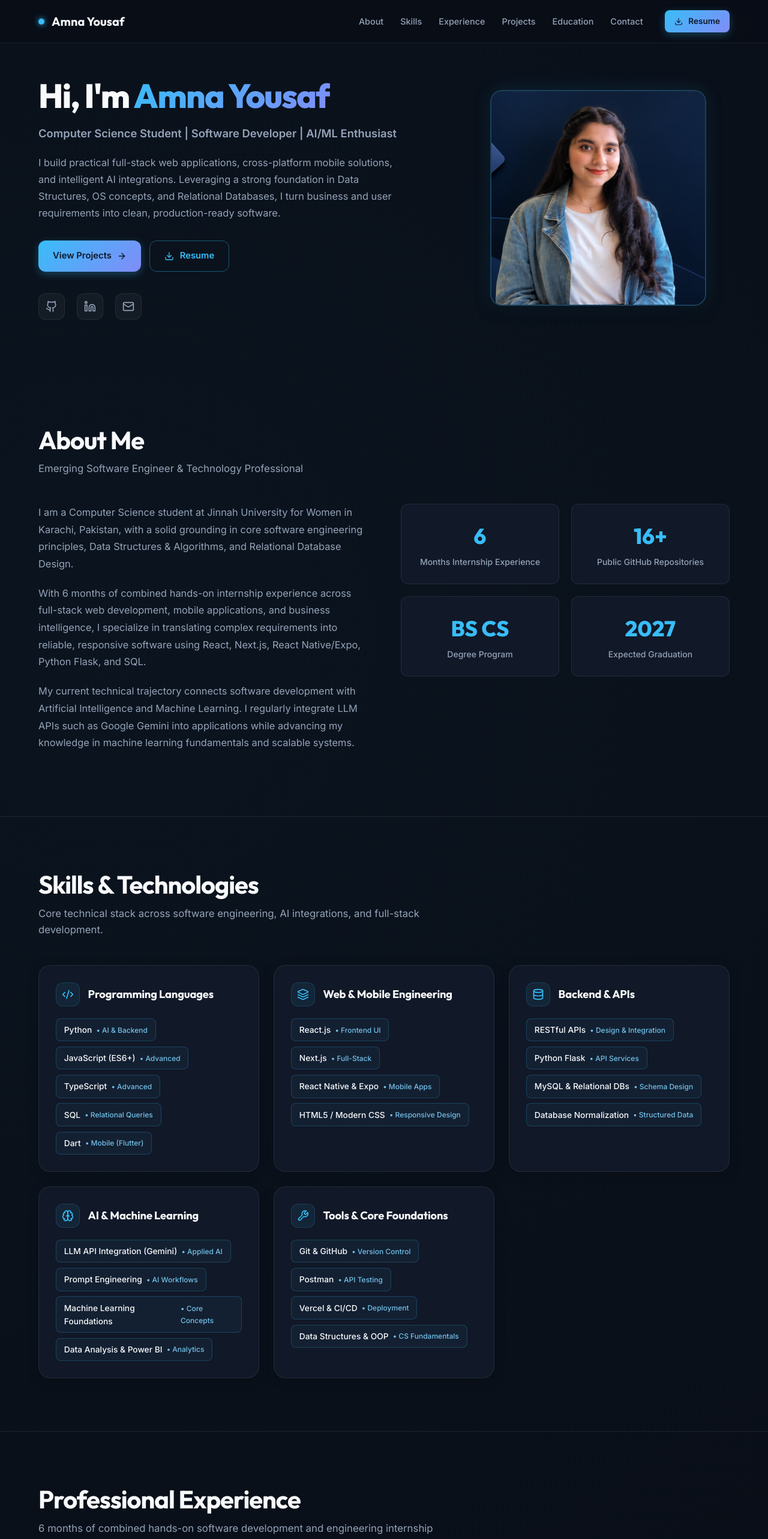
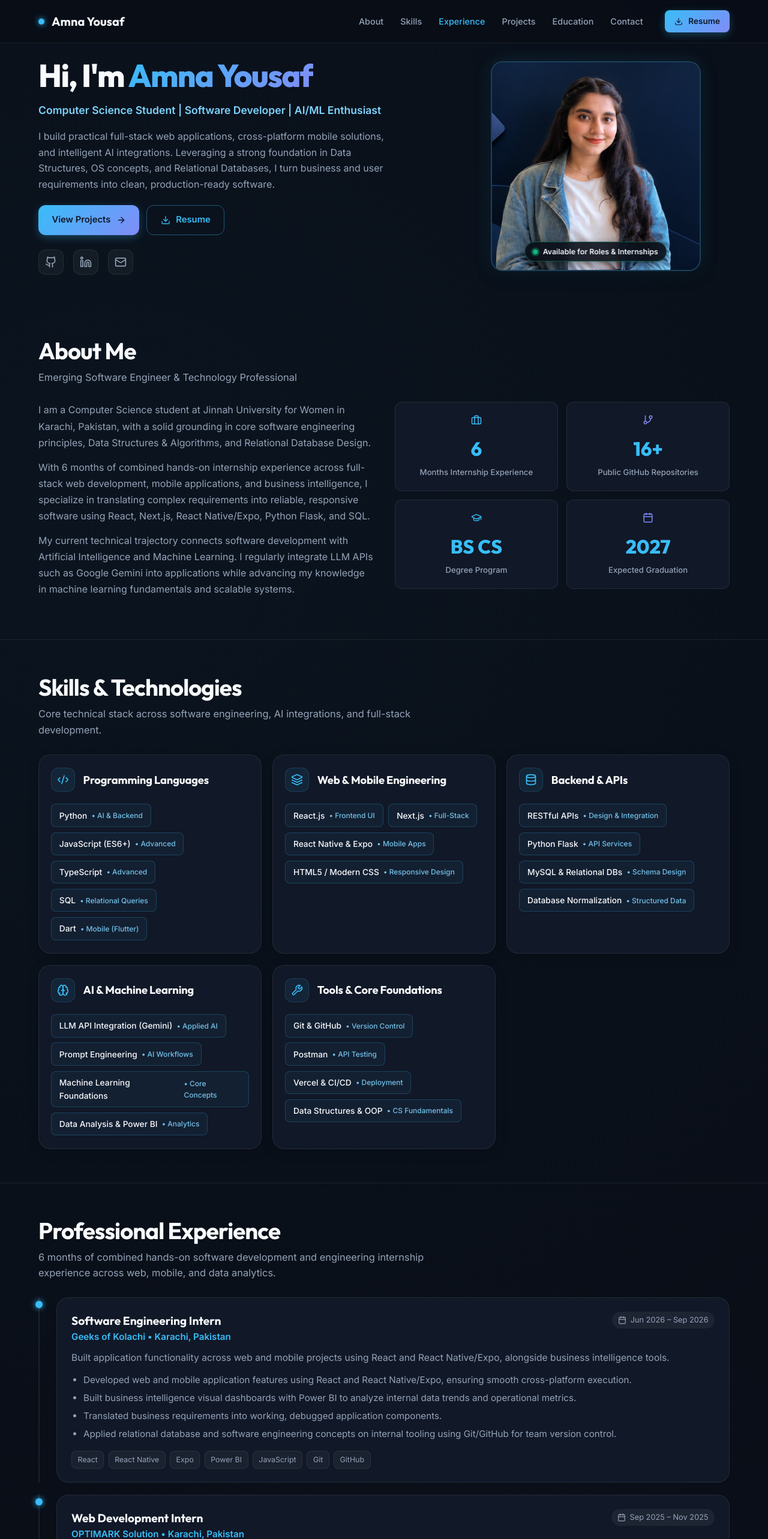
Before and after one commit to Amnayousaf25/Profile, a React (Vite) app: page / in a window 1280 px wide. Shown: the top 2566 px of the page at 60% size. Built offline with nearby package versions, Linux system fonts and the light colour scheme.

Commit message:
Optimize whitespace: tighten section padding, add reading progress bar, live role availability badge, and 1-click email copy

```diff
--- a/src/components/About.jsx
+++ b/src/components/About.jsx
@@ -1,6 +1,13 @@
 import React from 'react';
-import { User, Award, BookOpen, Code2 } from 'lucide-react';
+import { Briefcase, GitBranch, GraduationCap, Calendar } from 'lucide-react';
 import { aboutContent } from '../data/portfolioData';
+
+const statIcons = [
+  <Briefcase size={18} key="exp" style={{ color: 'var(--primary-accent)', marginBottom: '0.35rem' }} />,
+  <GitBranch size={18} key="repo" style={{ color: 'var(--secondary-accent)', marginBottom: '0.35rem' }} />,
+  <GraduationCap size={18} key="degree" style={{ color: 'var(--primary-accent)', marginBottom: '0.35rem' }} />,
+  <Calendar size={18} key="grad" style={{ color: 'var(--secondary-accent)', marginBottom: '0.35rem' }} />
+];
 
 const About = () => {
   return (
@@ -21,6 +28,7 @@ const About = () => {
           <div className="about-stats-grid">
             {aboutContent.stats.map((stat, idx) => (
               <div className="stat-card" key={idx}>
+                {statIcons[idx]}
                 <div className="stat-value">{stat.value}</div>
                 <div className="stat-label">{stat.label}</div>
               </div>
--- a/src/components/Hero.jsx
+++ b/src/components/Hero.jsx
@@ -102,6 +102,10 @@ const Hero = () => {
                   <span>Amna Yousaf</span>
                 </div>
               )}
+              <div className="hero-status-tag">
+                <span className="pulsing-dot"></span>
+                <span>Available for Roles & Internships</span>
+              </div>
             </div>
           </div>
         </div>
--- a/src/components/Navbar.jsx
+++ b/src/components/Navbar.jsx
@@ -1,9 +1,11 @@
-import React, { useState } from 'react';
+import React, { useState, useEffect } from 'react';
 import { Download, Menu, X } from 'lucide-react';
 import { personalInfo } from '../data/portfolioData';
 
 const Navbar = () => {
   const [mobileMenuOpen, setMobileMenuOpen] = useState(false);
+  const [activeSection, setActiveSection] = useState('hero');
+  const [scrollProgress, setScrollProgress] = useState(0);
 
   const navItems = [
     { label: 'About', href: '#about', id: 'about' },
@@ -13,6 +15,35 @@ const Navbar = () => {
     { label: 'Education', href: '#education', id: 'education' },
     { label: 'Contact', href: '#contact', id: 'contact' },
   ];
+
+  useEffect(() => {
+    const handleScroll = () => {
+      // Calculate scroll progress percentage
+      const totalScroll = document.documentElement.scrollHeight - window.innerHeight;
+      const currentScroll = window.scrollY;
+      if (totalScroll > 0) {
+        setScrollProgress((currentScroll / totalScroll) * 100);
+      }
+
+      // Check current section in viewport
+      const sections = ['contact', 'education', 'projects', 'experience', 'skills', 'about'];
+      for (const sectionId of sections) {
+        const el = document.getElementById(sectionId);
+        if (el) {
+          const rect = el.getBoundingClientRect();
+          if (rect.top <= window.innerHeight * 0.35) {
+            setActiveSection(sectionId);
+            return;
+          }
+        }
+      }
+      setActiveSection('hero');
+    };
+
+    window.addEventListener('scroll', handleScroll, { passive: true });
+    handleScroll();
+    return () => window.removeEventListener('scroll', handleScroll);
+  }, []);
 
   const handleNavClick = (id) => (e) => {
     e.preventDefault();
@@ -26,6 +57,11 @@ const Navbar = () => {
 
   return (
     <nav className="navbar">
+      <div
+        className="scroll-progress-bar"
+        style={{ width: `${scrollProgress}%` }}
+        aria-hidden="true"
+      />
       <div className="container nav-container">
         <a href="#" className="brand-logo" onClick={handleNavClick('hero')}>
           <span className="brand-badge"></span>
@@ -37,7 +73,7 @@ const Navbar = () => {
             <a
               key={item.label}
               href={item.href}
-              className="nav-link"
+              className={`nav-link ${activeSection === item.id ? 'active' : ''}`}
               onClick={handleNavClick(item.id)}
             >
               {item.label}
--- a/src/index.css
+++ b/src/index.css
@@ -90,18 +90,18 @@ ul {
 }
 
 .section {
-  padding: 5.5rem 0;
+  padding: 3.5rem 0;
   border-bottom: 1px solid var(--border-color);
   position: relative;
 }
 
 .section-header {
-  margin-bottom: 2.75rem;
+  margin-bottom: 1.75rem;
 }
 
 .section-title {
   font-family: var(--font-heading);
-  font-size: clamp(2rem, 3.4vw, 2.6rem);
+  font-size: clamp(1.85rem, 3.2vw, 2.4rem);
   font-weight: 700;
   color: var(--text-main);
   letter-spacing: -0.025em;
@@ -110,9 +110,9 @@ ul {
 
 .section-subtitle {
   color: var(--text-muted);
-  font-size: 1.05rem;
-  line-height: 1.65;
-  margin-top: 0.6rem;
+  font-size: 1.025rem;
+  line-height: 1.6;
+  margin-top: 0.5rem;
   max-width: 680px;
 }
 
@@ -122,7 +122,7 @@ ul {
   align-items: center;
   justify-content: center;
   gap: 0.6rem;
-  padding: 0.8rem 1.5rem;
+  padding: 0.75rem 1.4rem;
   border-radius: var(--radius-md);
   font-weight: 600;
   font-size: 0.925rem;
@@ -184,6 +184,17 @@ ul {
   transition: background var(--transition-fast);
 }
 
+.scroll-progress-bar {
+  position: absolute;
+  bottom: 0;
+  left: 0;
+  height: 2.5px;
+  background: var(--primary-gradient);
+  box-shadow: 0 0 10px rgba(56, 189, 248, 0.7);
+  transition: width 0.1s ease-out;
+  z-index: 1001;
+}
+
 .nav-container {
   display: flex;
   align-items: center;
@@ -234,8 +245,8 @@ ul {
 
 /* Hero Section */
 .hero-section {
-  padding-top: calc(var(--header-height) + 3.5rem);
-  padding-bottom: 5.5rem;
+  padding-top: calc(var(--header-height) + 1.5rem);
+  padding-bottom: 3rem;
   position: relative;
   overflow: hidden;
 }
@@ -243,18 +254,18 @@ ul {
 .hero-grid {
   display: grid;
   grid-template-columns: 1.2fr 0.8fr;
-  gap: 3.5rem;
+  gap: 2.25rem;
   align-items: center;
 }
 
 .hero-title {
   font-family: var(--font-heading);
-  font-size: clamp(2.25rem, 4.5vw, 3.5rem);
+  font-size: clamp(2.2rem, 4.2vw, 3.3rem);
   font-weight: 800;
   line-height: 1.15;
   color: var(--text-main);
   letter-spacing: -0.03em;
-  margin-bottom: 1rem;
+  margin-bottom: 0.85rem;
 }
 
 .text-gradient {
@@ -264,39 +275,39 @@ ul {
 }
 
 .hero-subtitle {
-  font-size: 1.15rem;
+  font-size: 1.1rem;
   font-weight: 600;
-  color: var(--text-muted);
-  margin-bottom: 1.25rem;
+  color: var(--badge-text);
+  margin-bottom: 1rem;
 }
 
 .hero-description {
   color: var(--text-muted);
-  font-size: 1.025rem;
-  line-height: 1.7;
-  margin-bottom: 2rem;
+  font-size: 1rem;
+  line-height: 1.65;
+  margin-bottom: 1.4rem;
   max-width: 600px;
 }
 
 .hero-ctas {
   display: flex;
   flex-wrap: wrap;
-  gap: 0.85rem;
-  margin-bottom: 2.25rem;
+  gap: 0.75rem;
+  margin-bottom: 1.5rem;
 }
 
 .social-links {
   display: flex;
   align-items: center;
-  gap: 1.25rem;
+  gap: 1rem;
 }
 
 .social-icon-btn {
   display: inline-flex;
   align-items: center;
   justify-content: center;
-  width: 44px;
-  height: 44px;
+  width: 42px;
+  height: 42px;
   border-radius: var(--radius-md);
   background: rgba(255, 255, 255, 0.04);
   border: 1px solid var(--border-color);
@@ -317,6 +328,7 @@ ul {
   color: var(--primary-accent);
   border-color: var(--border-active);
   transform: translateY(-3px);
+  box-shadow: 0 6px 16px rgba(56, 189, 248, 0.2);
 }
 
 /* Photo Frame - Clean Professional Portrait */
@@ -329,7 +341,7 @@ ul {
 .hero-photo-container {
   position: relative;
   width: 100%;
-  max-width: 360px;
+  max-width: 350px;
   border-radius: var(--radius-lg);
   overflow: hidden;
   border: 2px solid rgba(56, 189, 248, 0.25);
@@ -348,7 +360,7 @@ ul {
 }
 
 .hero-photo-container:hover .hero-photo {
-  transform: scale(1.02);
+  transform: scale(1.025);
 }
 
 .hero-photo-fallback {
@@ -370,66 +382,107 @@ ul {
   margin-top: 0.5rem;
 }
 
+/* Interactive Status Tag */
+.hero-status-tag {
+  position: absolute;
+  bottom: 0.85rem;
+  left: 50%;
+  transform: translateX(-50%);
+  display: inline-flex;
+  align-items: center;
+  gap: 0.5rem;
+  padding: 0.35rem 0.85rem;
+  background: rgba(9, 13, 22, 0.88);
+  backdrop-filter: blur(10px);
+  -webkit-backdrop-filter: blur(10px);
+  border: 1px solid rgba(16, 185, 129, 0.4);
+  border-radius: var(--radius-full);
+  color: #F1F5F9;
+  font-size: 0.775rem;
+  font-weight: 600;
+  white-space: nowrap;
+  box-shadow: 0 4px 16px rgba(0, 0, 0, 0.5);
+  pointer-events: none;
+}
+
+.pulsing-dot {
+  width: 8px;
+  height: 8px;
+  background: var(--success-accent);
+  border-radius: 50%;
+  box-shadow: 0 0 8px var(--success-accent);
+  animation: pulseDot 2s infinite ease-in-out;
+}
+
+@keyframes pulseDot {
+  0% { transform: scale(0.95); box-shadow: 0 0 0 0 rgba(16, 185, 129, 0.7); }
+  70% { transform: scale(1.15); box-shadow: 0 0 0 6px rgba(16, 185, 129, 0); }
+  100% { transform: scale(0.95); box-shadow: 0 0 0 0 rgba(16, 185, 129, 0); }
+}
+
 /* About Section */
 .about-grid {
   display: grid;
   grid-template-columns: 1fr 1fr;
-  gap: 3.5rem;
+  gap: 2.25rem;
   align-items: start;
 }
 
 .about-text p {
   color: var(--text-muted);
-  font-size: 1.025rem;
-  line-height: 1.75;
-  margin-bottom: 1.25rem;
+  font-size: 1rem;
+  line-height: 1.7;
+  margin-bottom: 0.85rem;
 }
 
 .about-stats-grid {
   display: grid;
   grid-template-columns: repeat(2, 1fr);
-  gap: 1.25rem;
+  gap: 0.9rem;
 }
 
 .stat-card {
-  padding: 1.5rem;
+  padding: 1.25rem 1rem;
   background: var(--bg-card);
   border: 1px solid var(--border-color);
   border-radius: var(--radius-md);
   text-align: center;
-  transition: border-color var(--transition-fast);
+  transition: all var(--transition-fast);
+  cursor: default;
 }
 
 .stat-card:hover {
   border-color: var(--border-active);
+  transform: translateY(-3px);
+  box-shadow: 0 8px 20px rgba(0, 0, 0, 0.35), 0 0 15px rgba(56, 189, 248, 0.1);
 }
 
 .stat-value {
   font-family: var(--font-heading);
-  font-size: 2.25rem;
+  font-size: 2rem;
   font-weight: 800;
   color: var(--primary-accent);
-  margin-bottom: 0.25rem;
+  margin-bottom: 0.2rem;
 }
 
 .stat-label {
   color: var(--text-muted);
-  font-size: 0.875rem;
+  font-size: 0.825rem;
   font-weight: 500;
 }
 
 /* Skills Section */
 .skills-grid {
   display: grid;
-  grid-template-columns: repeat(auto-fit, minmax(320px, 1fr));
-  gap: 1.5rem;
+  grid-template-columns: repeat(auto-fit, minmax(300px, 1fr));
+  gap: 1.15rem;
 }
 
 .skill-category-card {
   background: var(--bg-card);
   border: 1px solid var(--border-color);
   border-radius: var(--radius-lg);
-  padding: 1.75rem;
+  padding: 1.35rem 1.25rem;
   transition: all var(--transition-fast);
   box-shadow: 0 4px 20px rgba(0, 0, 0, 0.2);
 }
@@ -508,20 +561,20 @@ ul {
 .experience-timeline {
   display: flex;
   flex-direction: column;
-  gap: 2rem;
+  gap: 1.25rem;
   position: relative;
 }
 
 .timeline-item {
   position: relative;
-  padding-left: 2rem;
+  padding-left: 1.75rem;
   border-left: 2px solid var(--border-color);
 }
 
 .timeline-marker {
   position: absolute;
   left: -7px;
-  top: 0.25rem;
+  top: 0.35rem;
   width: 12px;
   height: 12px;
   border-radius: 50%;
@@ -533,12 +586,14 @@ ul {
   background: var(--bg-card);
   border: 1px solid var(--border-color);
   border-radius: var(--radius-lg);
-  padding: 2rem;
-  transition: border-color var(--transition-fast);
+  padding: 1.4rem 1.5rem;
+  transition: all var(--transition-fast);
 }
 
 .experience-card:hover {
   border-color: var(--border-active);
+  transform: translateY(-2px);
+  box-shadow: 0 8px 24px rgba(0, 0, 0, 0.35), 0 0 16px rgba(56, 189, 248, 0.08);
 }
 
 .exp-header {
@@ -546,13 +601,13 @@ ul {
   justify-content: space-between;
   align-items: flex-start;
   flex-wrap: wrap;
-  gap: 1rem;
-  margin-bottom: 1rem;
+  gap: 0.75rem;
+  margin-bottom: 0.65rem;
 }
 
 .exp-title {
   font-family: var(--font-heading);
-  font-size: 1.3rem;
+  font-size: 1.2rem;
   font-weight: 700;
   color: var(--text-main);
 }
@@ -560,62 +615,62 @@ ul {
 .exp-company {
   color: var(--primary-accent);
   font-weight: 600;
-  font-size: 1rem;
+  font-size: 0.95rem;
 }
 
 .exp-period {
   display: inline-flex;
   align-items: center;
   gap: 0.4rem;
-  padding: 0.3rem 0.75rem;
+  padding: 0.25rem 0.65rem;
   background: rgba(255, 255, 255, 0.05);
   border-radius: var(--radius-full);
-  font-size: 0.825rem;
+  font-size: 0.8rem;
   color: var(--text-muted);
 }
 
 .exp-highlights {
   list-style-type: disc;
   padding-left: 1.25rem;
-  margin: 1rem 0 1.5rem 0;
+  margin: 0.65rem 0 1rem 0;
   color: var(--text-muted);
-  font-size: 0.975rem;
+  font-size: 0.95rem;
 }
 
 .exp-highlights li {
-  margin-bottom: 0.5rem;
+  margin-bottom: 0.35rem;
 }
 
 .exp-tech-tags {
   display: flex;
   flex-wrap: wrap;
-  gap: 0.5rem;
+  gap: 0.45rem;
 }
 
 .exp-tech-tag {
-  padding: 0.25rem 0.65rem;
+  padding: 0.25rem 0.6rem;
   background: rgba(255, 255, 255, 0.04);
   border: 1px solid var(--border-color);
   border-radius: var(--radius-sm);
-  font-size: 0.8rem;
+  font-size: 0.775rem;
   color: var(--text-muted);
 }
 
 /* Projects Section */
 .project-filters {
   display: flex;
-  gap: 0.75rem;
-  margin-bottom: 2.5rem;
+  gap: 0.6rem;
+  margin-bottom: 1.4rem;
   flex-wrap: wrap;
 }
 
 .filter-btn {
-  padding: 0.5rem 1.15rem;
+  padding: 0.45rem 1rem;
   border-radius: var(--radius-full);
   background: rgba(255, 255, 255, 0.04);
   border: 1px solid var(--border-color);
   color: var(--text-muted);
-  font-size: 0.875rem;
+  font-size: 0.85rem;
   font-weight: 500;
   transition: all var(--transition-fast);
 }
@@ -628,15 +683,15 @@ ul {
 
 .projects-grid {
   display: grid;
-  grid-template-columns: repeat(auto-fill, minmax(360px, 1fr));
-  gap: 2rem;
+  grid-template-columns: repeat(auto-fill, minmax(320px, 1fr));
+  gap: 1.25rem;
 }
 
 .project-card {
   background: var(--bg-card);
   border: 1px solid var(--border-color);
   border-radius: var(--radius-lg);
-  padding: 2rem;
+  padding: 1.4rem 1.35rem;
   display: flex;
   flex-direction: column;
   justify-content: space-between;
@@ -646,52 +701,52 @@ ul {
 .project-card:hover {
   border-color: var(--border-active);
   transform: translateY(-4px);
-  box-shadow: var(--shadow-md);
+  box-shadow: 0 10px 28px rgba(0, 0, 0, 0.4), 0 0 20px rgba(56, 189, 248, 0.08);
 }
 
 .project-card-header {
   display: flex;
   justify-content: space-between;
   align-items: flex-start;
-  margin-bottom: 1rem;
+  margin-bottom: 0.75rem;
 }
 
 .project-badge {
-  padding: 0.25rem 0.65rem;
+  padding: 0.2rem 0.55rem;
   background: var(--badge-bg);
   color: var(--badge-text);
   border-radius: var(--radius-sm);
-  font-size: 0.75rem;
+  font-size: 0.725rem;
   font-weight: 600;
 }
 
 .project-title {
   font-family: var(--font-heading);
-  font-size: 1.35rem;
+  font-size: 1.25rem;
   font-weight: 700;
-  margin-bottom: 0.75rem;
+  margin-bottom: 0.5rem;
   color: var(--text-main);
 }
 
 .project-summary {
   color: var(--text-muted);
-  font-size: 0.95rem;
-  line-height: 1.6;
-  margin-bottom: 1.5rem;
+  font-size: 0.925rem;
+  line-height: 1.55;
+  margin-bottom: 1rem;
 }
 
 .project-tech-stack {
   display: flex;
   flex-wrap: wrap;
-  gap: 0.5rem;
-  margin-bottom: 1.5rem;
+  gap: 0.45rem;
+  margin-bottom: 1rem;
 }
 
 .tech-pill {
-  padding: 0.25rem 0.6rem;
+  padding: 0.2rem 0.55rem;
   background: rgba(255, 255, 255, 0.04);
   border-radius: var(--radius-sm);
-  font-size: 0.775rem;
+  font-size: 0.75rem;
   color: var(--text-dim);
 }
 
@@ -859,83 +914,114 @@ ul {
 .contact-container {
   display: grid;
   grid-template-columns: 1fr 1fr;
-  gap: 3.5rem;
+  gap: 2rem;
 }
 
 .contact-info {
   display: flex;
   flex-direction: column;
-  gap: 1.5rem;
+  gap: 1rem;
 }
 
 .contact-item {
   display: flex;
   align-items: center;
-  gap: 1rem;
-  padding: 1.25rem;
+  gap: 0.85rem;
+  padding: 0.95rem 1.15rem;
   background: var(--bg-card);
   border: 1px solid var(--border-color);
   border-radius: var(--radius-md);
+  transition: all var(--transition-fast);
+}
+
+.contact-item:hover {
+  border-color: var(--border-active);
+  transform: translateY(-2px);
+  box-shadow: 0 6px 18px rgba(0, 0, 0, 0.3);
 }
 
 .contact-item-icon {
-  width: 42px;
-  height: 42px;
+  width: 40px;
+  height: 40px;
   border-radius: var(--radius-sm);
   background: var(--badge-bg);
   color: var(--primary-accent);
   display: flex;
   align-items: center;
   justify-content: center;
+  flex-shrink: 0;
+}
+
+.copy-email-btn {
+  display: inline-flex;
+  align-items: center;
+  gap: 0.4rem;
+  padding: 0.35rem 0.75rem;
+  background: rgba(255, 255, 255, 0.05);
+  border: 1px solid var(--border-color);
+  border-radius: var(--radius-sm);
+  color: var(--text-muted);
+  font-size: 0.775rem;
+  font-weight: 500;
+  transition: all var(--transition-fast);
+  cursor: pointer;
+  flex-shrink: 0;
+}
+
+.copy-email-btn:hover {
+  background: var(--badge-bg);
+  color: var(--primary-accent);
+  border-color: var(--border-active);
 }
 
 .contact-form {
   background: var(--bg-card);
   border: 1px solid var(--border-color);
   border-radius: var(--radius-lg);
-  padding: 2.25rem;
+  padding: 1.6rem 1.75rem;
   display: flex;
   flex-direction: column;
-  gap: 1.25rem;
+  gap: 1rem;
 }
 
 .form-group {
   display: flex;
   flex-direction: column;
-  gap: 0.5rem;
+  gap: 0.4rem;
 }
 
 .form-label {
-  font-size: 0.875rem;
+  font-size: 0.85rem;
   font-weight: 500;
   color: var(--text-main);
 }
 
 .form-input, .form-textarea {
   width: 100%;
-  padding: 0.85rem 1rem;
+  padding: 0.75rem 0.9rem;
   background: rgba(255, 255, 255, 0.03);
   border: 1px solid var(--border-color);
   border-radius: var(--radius-sm);
   color: var(--text-main);
   font-family: inherit;
-  font-size: 0.95rem;
+  font-size: 0.925rem;
   transition: border-color var(--transition-fast);
 }
 
 .form-input:focus, .form-textarea:focus {
   outline: none;
   border-color: var(--primary-accent);
+  box-shadow: 0 0 10px rgba(56, 189, 248, 0.15);
 }
 
 .form-textarea {
-  min-height: 120px;
+  min-height: 105px;
   resize: vertical;
 }
 
 /* Footer */
 .footer {
-  padding: 3rem 0;
+  padding: 2rem 0;
   background: var(--bg-dark);
   border-top: 1px solid var(--border-color);
 }
@@ -945,7 +1031,7 @@ ul {
   justify-content: space-between;
   align-items: center;
   flex-wrap: wrap;
-  gap: 1.5rem;
+  gap: 1.25rem;
 }
 
 .footer-text {
```
Also changed, not shown: src/components/Contact.jsx (+23 -4 lines).
